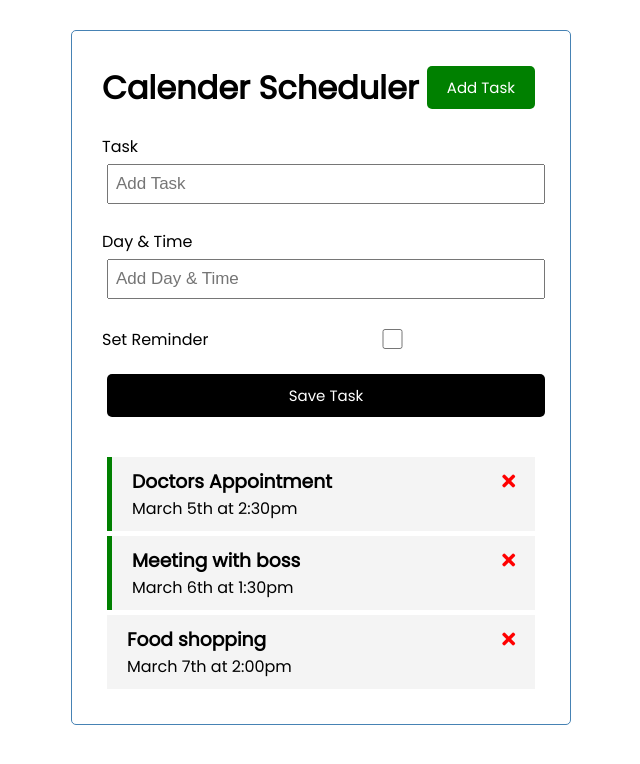
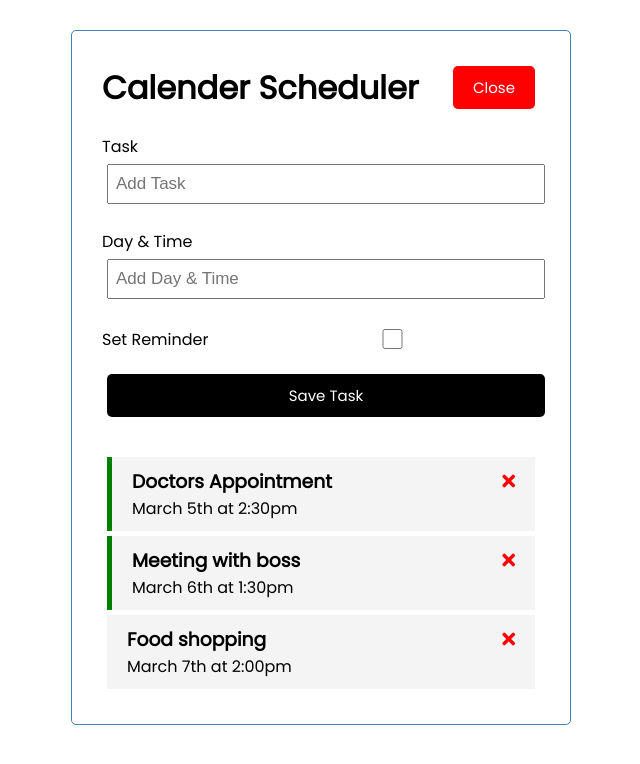
Before and after one commit to zainmujahid/VuePractice, a Vue app in the folder vue-crash-2021-h/: page / in a window 1280 px wide. Both pictures are taken after a click on the button "Add Task". Shown: the top 764 px of the page, without its empty margins (319-959 px from the left). Built offline with nearby package versions, Linux system fonts and the light colour scheme.

Commit message:
Added show and hide functionality of add task, based on button click

```diff
--- a/vue-crash-2021-h/src/App.vue
+++ b/vue-crash-2021-h/src/App.vue
@@ -1,7 +1,13 @@
 <template>
   <div class="container">
-    <Header title="Calender Scheduler" />
-    <AddTask @add-task="addTask" />
+    <Header
+      @toggle-add-task="toggleAddTask"
+      title="Calender Scheduler"
+      :showAddTask="showAddTask"
+    />
+    <div v-show="showAddTask">
+      <AddTask @add-task="addTask" />
+    </div>
     <Tasks
       @toggle-reminder="toggleReminder"
       @delete-task="deleteTask"
@@ -25,6 +31,7 @@
   data() {
     return {
       tasks: [],
+      showAddTask: false,
     };
   },
 
@@ -52,8 +59,12 @@
   },
 
   methods: {
-    addTask(task){
-      this.tasks = [...this.tasks, task]
+    toggleAddTask() {
+      this.showAddTask = !this.showAddTask;
+    },
+
+    addTask(task) {
+      this.tasks = [...this.tasks, task];
     },
 
     deleteTask(id) {
--- a/vue-crash-2021-h/src/components/Button.vue
+++ b/vue-crash-2021-h/src/components/Button.vue
@@ -12,7 +12,7 @@
 
     methods: {
         onClick(){
-            console.log("Click")
+            this.$emit('btn-click')
         }
     }
 }
--- a/vue-crash-2021-h/src/components/Header.vue
+++ b/vue-crash-2021-h/src/components/Header.vue
@@ -1,21 +1,26 @@
 <template>
   <header>
     <h1>{{ title }}</h1>
-    <Button text="Add Task" color="Green" />
+    <Button
+      @btn-click="$emit('toggle-add-task')"
+      :text="showAddTask ? 'Close' : 'Add Task'"
+      :color="showAddTask ? 'Red' : 'Green'"
+    />
   </header>
 </template>
 
 <script>
-import Button from "./Button"
+import Button from "./Button";
 
 export default {
   name: "Header",
   props: {
-      title: String
+    title: String,
+    showAddTask: Boolean,
   },
-  components:{
-      Button,
-  }
+  components: {
+    Button,
+  },
 };
 </script>
 
```
